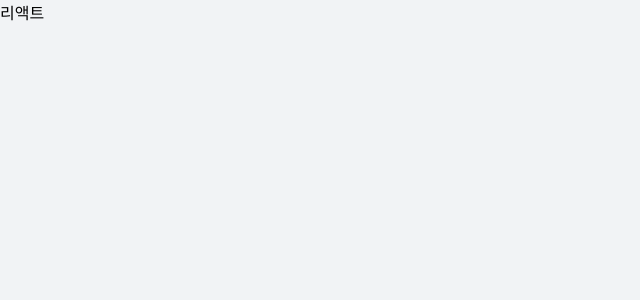
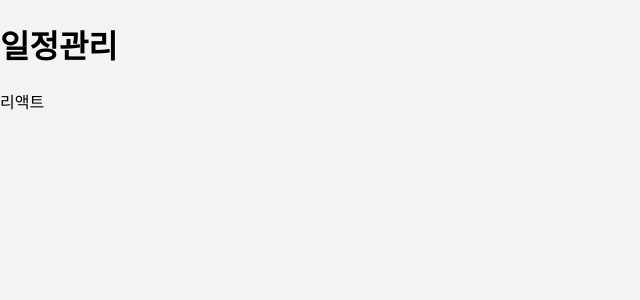
Before and after one commit to zwolf21/react-todo-list, a React (Create React App) app: page / in a window 1280 px wide. Shown: the top 300 px of the page, without its empty margins (0-640 px from the left). Built offline with nearby package versions, Linux system fonts and the light colour scheme.

Commit message:
페이지 템플릿 컴포넌트생성

```diff
--- a/src/App.js
+++ b/src/App.js
@@ -1,8 +1,10 @@
 import React, { Component } from "react";
+
+import PageTemplate from "./components/PageTemplate";
 
 export class App extends Component {
   render() {
-    return <div>리액트</div>;
+    return <PageTemplate>리액트</PageTemplate>;
   }
 }
 
--- /dev/null
+++ b/src/components/PageTemplate/PageTemplate.js
@@ -0,0 +1,18 @@
+import React from "react";
+
+import classNames from "classnames";
+
+import styles from "./PageTemplate.scss";
+
+const cx = classNames.bind(styles);
+
+const PageTemplate = ({ children }) => {
+  return (
+    <div className={cx("page-template")}>
+      <h1>일정관리</h1>
+      <div className={cx("content")}>{children}</div>
+    </div>
+  );
+};
+
+export default PageTemplate;
--- /dev/null
+++ b/src/components/PageTemplate/index.js
@@ -0,0 +1 @@
+export { default } from "./PageTemplate";
```
Also changed, not shown: src/components/PageTemplate/PageTemplate.scss (added).
